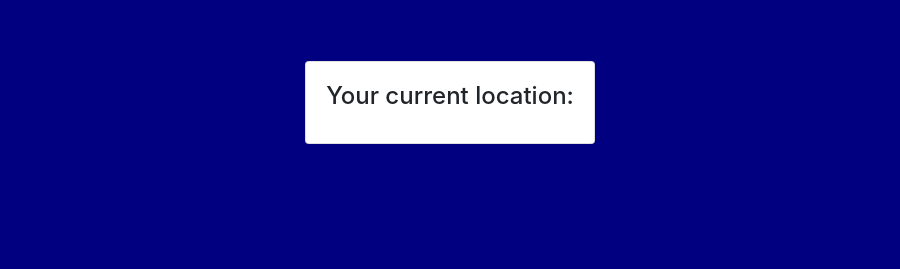
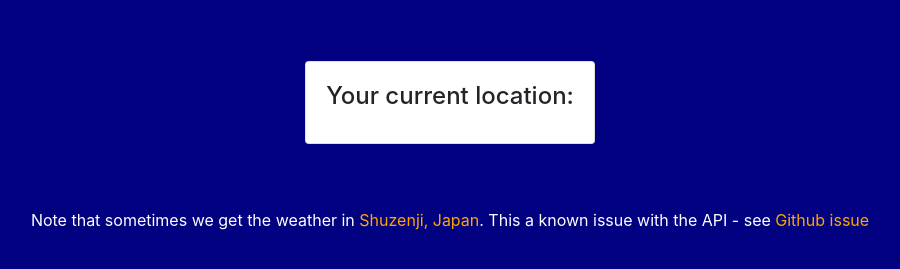
Before and after one commit to NatRavenhill/FreeCodeCamp, a website: page LocalWeather/index.html in a window 1280 px wide. Shown: the part 115-384 px from the top of the page, without its empty margins (190-1090 px from the left). Drawn offline with nearby package versions, Linux system fonts and the light colour scheme.

Commit message:
Added API issue disclaimer

```diff
--- a/LocalWeather/index.css
+++ b/LocalWeather/index.css
@@ -6,3 +6,7 @@ body {
     margin: 4em;
     color:white;
 }
+
+a {
+    color:orange;
+}
--- a/LocalWeather/index.html
+++ b/LocalWeather/index.html
@@ -30,7 +30,7 @@
 
     <div class="container d-flex justify-content-center align-items-center">
         <div class="card">
-          <div class="card-body" align="center" >
+          <div class="card-body" align="center">
             <h4 class="card-title">Your current location:</h4>
             <h1 id="locationText"></h1>
             <div id="weather"></div>
@@ -38,6 +38,13 @@
         </div>
       </div>
 
+      <div class="container">
+            <div align="center" class="main-title">
+                    <p>Note that sometimes we get the weather in <a href="https://en.wikipedia.org/wiki/Shuzenji,_Shizuoka">Shuzenji, Japan</a>. This a known issue with the API - see
+                     <a href="https://github.com/freeCodeCamp/freeCodeCamp/issues/16869">Github issue</a> </p>
+            </div>
+      </div>
+
 
 </body>
 </html>
```
